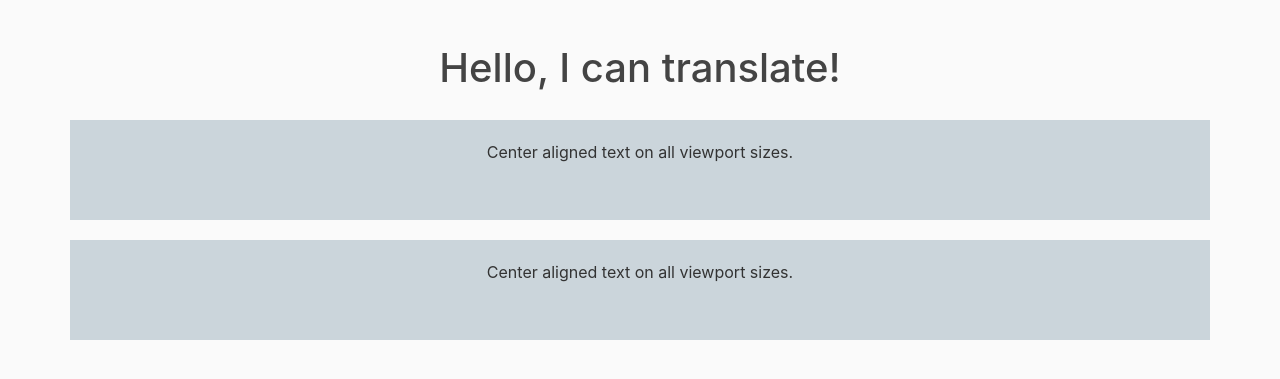
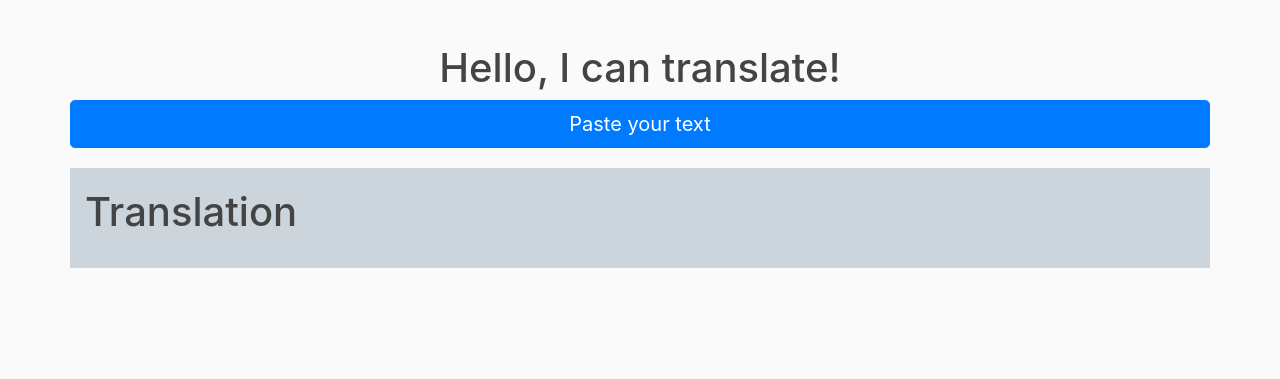
Before and after one commit to czesczolem/translatation, a Flask app: page / in a window 1280 px wide. Shown: the part 56-435 px from the top of the page. Run offline with Flask 2, Linux system fonts and the light colour scheme; some libraries are stand-ins or nearby versions.

Commit message:
sytles and funcional dev

```diff
--- a/static/main.css
+++ b/static/main.css
@@ -85,8 +85,9 @@ a.article-title:hover {
     margin-top: 20px;
 }
 
-.translated-text {
+.main-text {
     text-align: center;
+    vertical-align: middle;
 }
 
 #main-input {
@@ -94,3 +95,7 @@ a.article-title:hover {
     vertical-align: middle;
     text-align: center;
 }
+
+#paste-input {
+    display: none;
+}
--- a/templates/home.html
+++ b/templates/home.html
@@ -3,14 +3,20 @@
     <div class="container" id="main-input">
         <h1>Hello, I can translate!</h1>
     </div>
-    <div class="container response-box">
+    <button id='btn_1' type='button' class="btn btn-primary btn-lg btn-block" onclick='show_hide("paste-input")'/>Paste your text</button>
+    <div class="container response-box" id="paste-input">
         <div style="margin-top:20px;">
-            <p class="translated-text">Center aligned text on all viewport sizes.</p>
+            <input type="text" id="inputTextId" value="Hello" onchange="postData('http://localhost:3000/parse_data', { answer: this.value})">
+            <!--<p class="main-text">-->
+                <!--<h1>Paste your text.</h1>-->
+            <!--</p>-->
         </div>
     </div>
-    <div class="container response-box">
+    <div class="container response-box" id="bot-output-1">
         <div style="margin-top:20px;">
-            <p class="translated-text">Center aligned text on all viewport sizes.</p>
+            <p class="main-text">
+                <h1>Translation</h1>
+            </p>
         </div>
     </div>
 {% endblock content %}
--- a/templates/layout.html
+++ b/templates/layout.html
@@ -56,7 +56,7 @@
           <!--</div>-->
         <!--</div>-->
       <!--</div>-->
-    <!--</main>-->
+    </main>
 
 
     <!-- Optional JavaScript -->
@@ -111,7 +111,7 @@
           document.querySelector('#main-input').innerHTML = '<h1>' + finalTranscript + '<i style="color:#ddd;">' + interimTranscript + '</></h1>';
           if (finalTranscript) {
                 postData('http://localhost:3000/webhook', { answer: finalTranscript}).then((data) => {
-                document.querySelector('#main-input').innerHTML = '<h1>' + data.text + '</h1>'; // JSON data parsed by `response.json()` call
+                document.querySelector('#bot-output-1').innerHTML = '<h1>' + data.text + '</h1>'; // JSON data parsed by `response.json()` call
                 finalTranscript = "";
           });
         }
@@ -122,5 +122,19 @@
             recognition.start();
         };
     </script>
+    <script>
+
+        function show_hide(id2hide){
+           console.log("Hello world!");
+           var x = document.getElementById(id2hide);
+           if (x.style.display === "none") {
+                x.style.display = "block";
+              } else {
+                x.style.display = "none";
+              }
+
+        }
+
+    </script>
 </body>
 </html>
```
